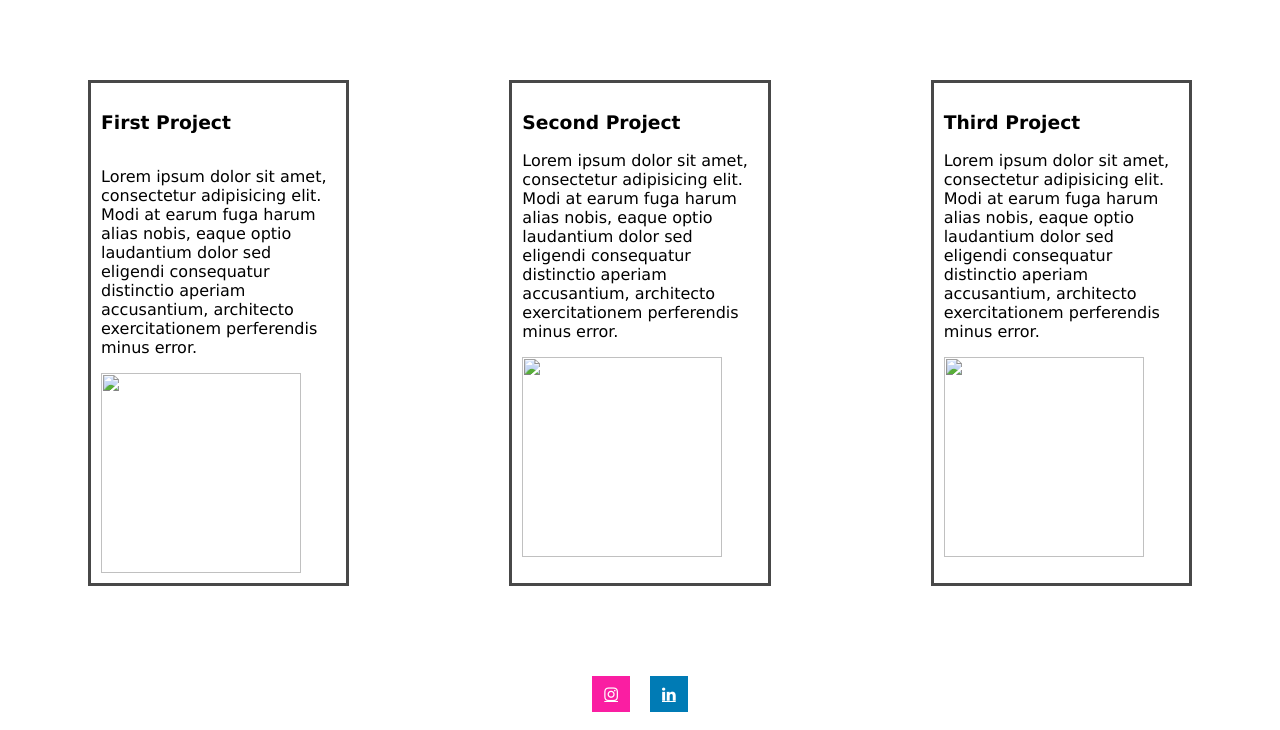
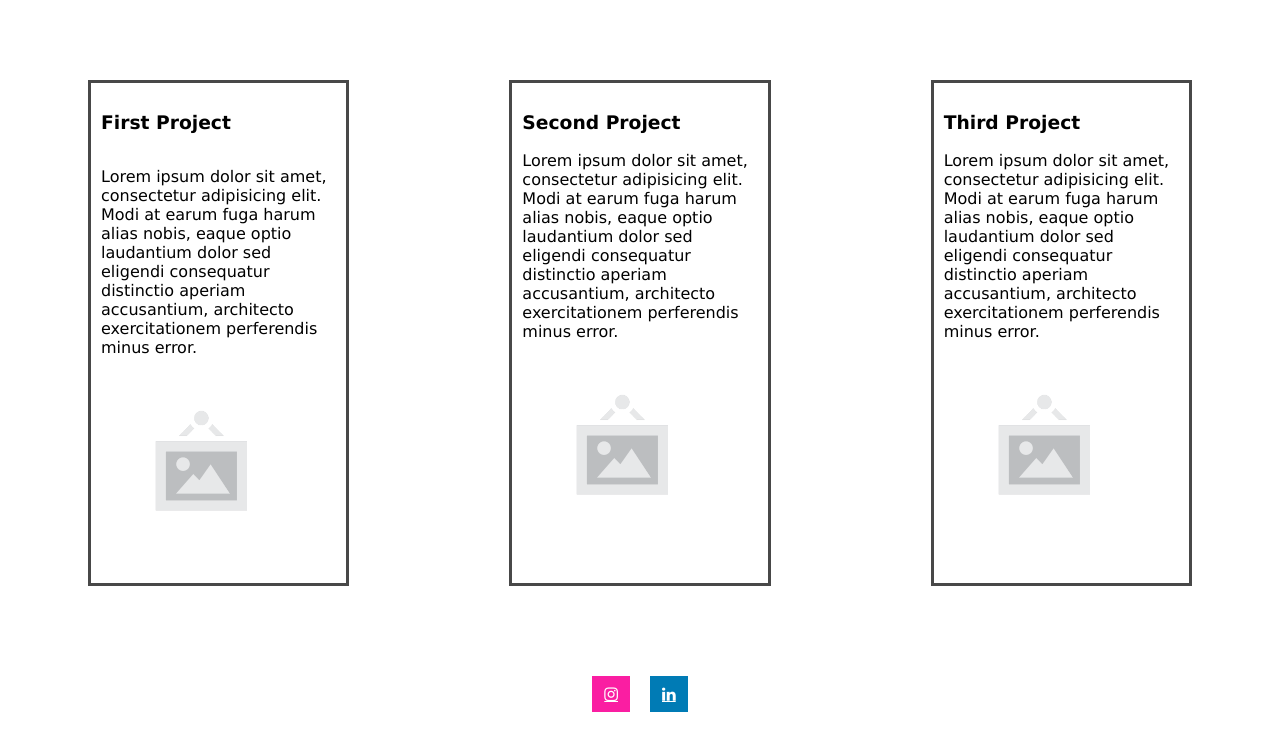
Before and after one commit to belief2/personal-website, a plain HTML site: page portfolio.html in a window 1280 px wide. Shown: the part 180-910 px from the top of the page. Drawn offline with Linux system fonts and the light colour scheme.

Commit message:
commitnumberseven

```diff
--- a/portfolio.html
+++ b/portfolio.html
@@ -30,7 +30,7 @@
                 optio
                 laudantium dolor sed eligendi consequatur distinctio aperiam accusantium, architecto exercitationem
                 perferendis minus error.</p>
-            <img src="IMG_1381.PNG" height="200" width="200">
+            <img src="images/IMG_1381.PNG" height="200" width="200">
         </div>
 
         <div class="two">
@@ -39,7 +39,7 @@
                 optio
                 laudantium dolor sed eligendi consequatur distinctio aperiam accusantium, architecto exercitationem
                 perferendis minus error.</p>
-            <img src="IMG_1381.PNG" height="200" width="200">
+            <img src="images/IMG_1381.PNG" height="200" width="200">
         </div>
 
         <div class="three">
@@ -48,7 +48,7 @@
                 optio
                 laudantium dolor sed eligendi consequatur distinctio aperiam accusantium, architecto exercitationem
                 perferendis minus error.</p>
-            <img src="IMG_1381.PNG" height="200" width="200">
+            <img src="images/IMG_1381.PNG" height="200" width="200">
         </div>
     </div>
 </body>
```
Also changed, not shown: index.html (+1 -1 lines).
